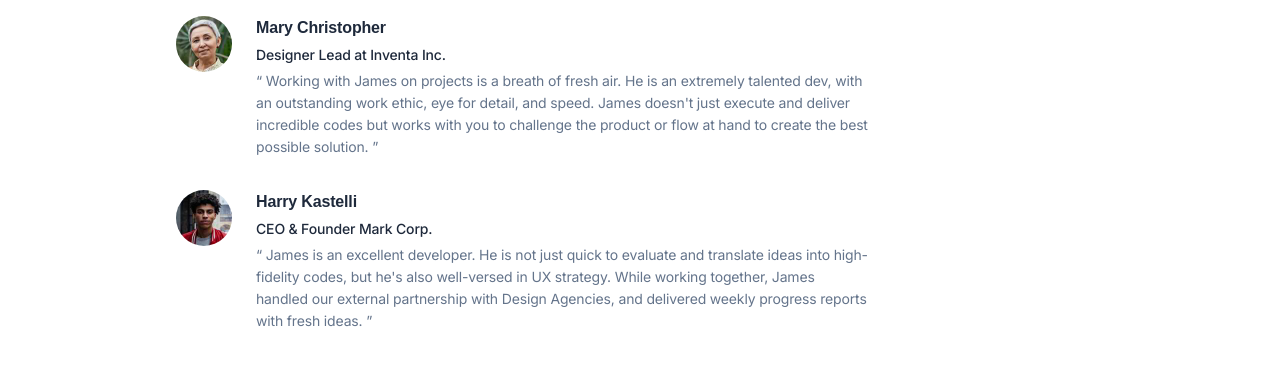
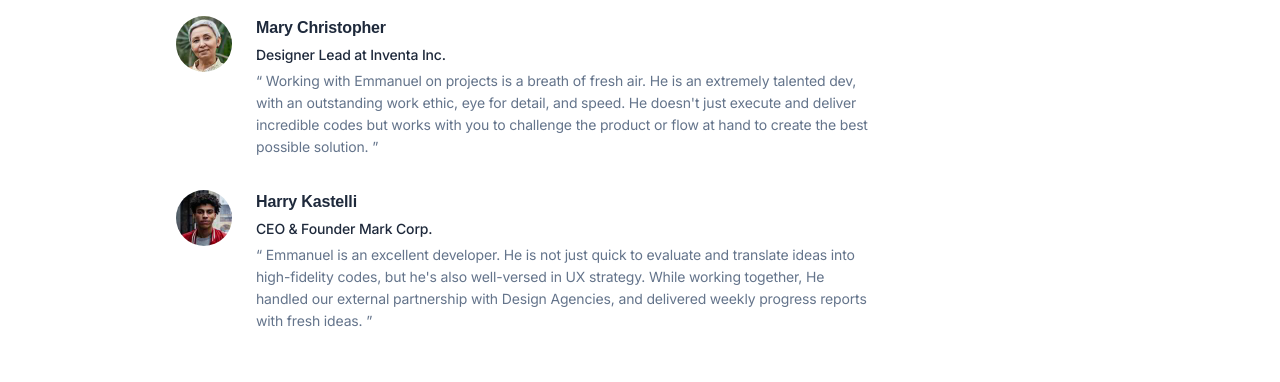
Before and after one commit to TechSupport2022/origin.js, a Next.js app: page /resume in a window 1280 px wide. Shown: the part 1736-2118 px from the top of the page. Built offline with nearby package versions, Linux system fonts and the light colour scheme; a web font is replaced by a local one.

Commit message:
modified resume/references

```diff
--- a/app/(root)/resume/page.tsx
+++ b/app/(root)/resume/page.tsx
@@ -119,7 +119,7 @@ const page = () => {
                                           <div className="catbp c96dc">
                                              <div className="cxmc9 cg0ht cpynq c670g">Mary Christopher</div>
                                              <div className="cxmc9 cg0ht cnp10 cme8e">Designer Lead at Inventa Inc.</div>
-                                             <div className="cxslc c2bb0 cme8e">“ Working with James on projects is a breath of fresh air. He is an extremely talented dev, with an outstanding work ethic, eye for detail, and speed. James doesn't just execute and deliver incredible codes but works with you to challenge the product or flow at hand to create the best possible solution. ”</div>
+                                             <div className="cxslc c2bb0 cme8e">“ Working with Emmanuel on projects is a breath of fresh air. He is an extremely talented dev, with an outstanding work ethic, eye for detail, and speed. He doesn't just execute and deliver incredible codes but works with you to challenge the product or flow at hand to create the best possible solution. ”</div>
                                           </div>
                                        </div>
                                     </li>
@@ -132,7 +132,7 @@ const page = () => {
                                           <div className="catbp c96dc">
                                              <div className="cxmc9 cg0ht cpynq c670g">Harry Kastelli</div>
                                              <div className="cxmc9 cg0ht cnp10 cme8e">CEO &amp; Founder Mark Corp.</div>
-                                             <div className="cxslc c2bb0 cme8e">“ James is an excellent developer. He is not just quick to evaluate and translate ideas into high-fidelity codes, but he's also well-versed in UX strategy. While working together, James handled our external partnership with Design Agencies, and delivered weekly progress reports with fresh ideas. ”</div>
+                                             <div className="cxslc c2bb0 cme8e">“ Emmanuel is an excellent developer. He is not just quick to evaluate and translate ideas into high-fidelity codes, but he's also well-versed in UX strategy. While working together, He handled our external partnership with Design Agencies, and delivered weekly progress reports with fresh ideas. ”</div>
                                           </div>
                                        </div>
                                     </li>
```
